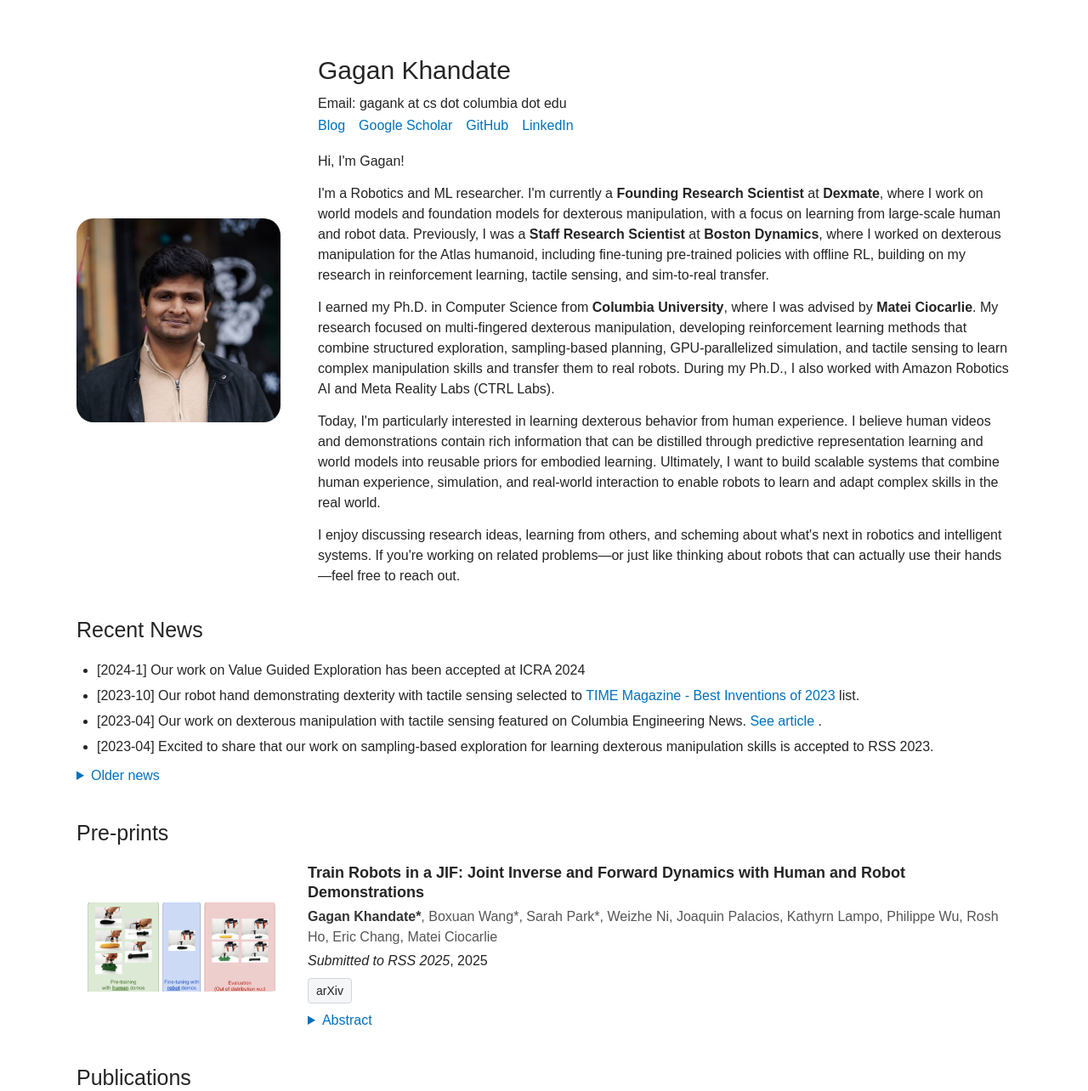
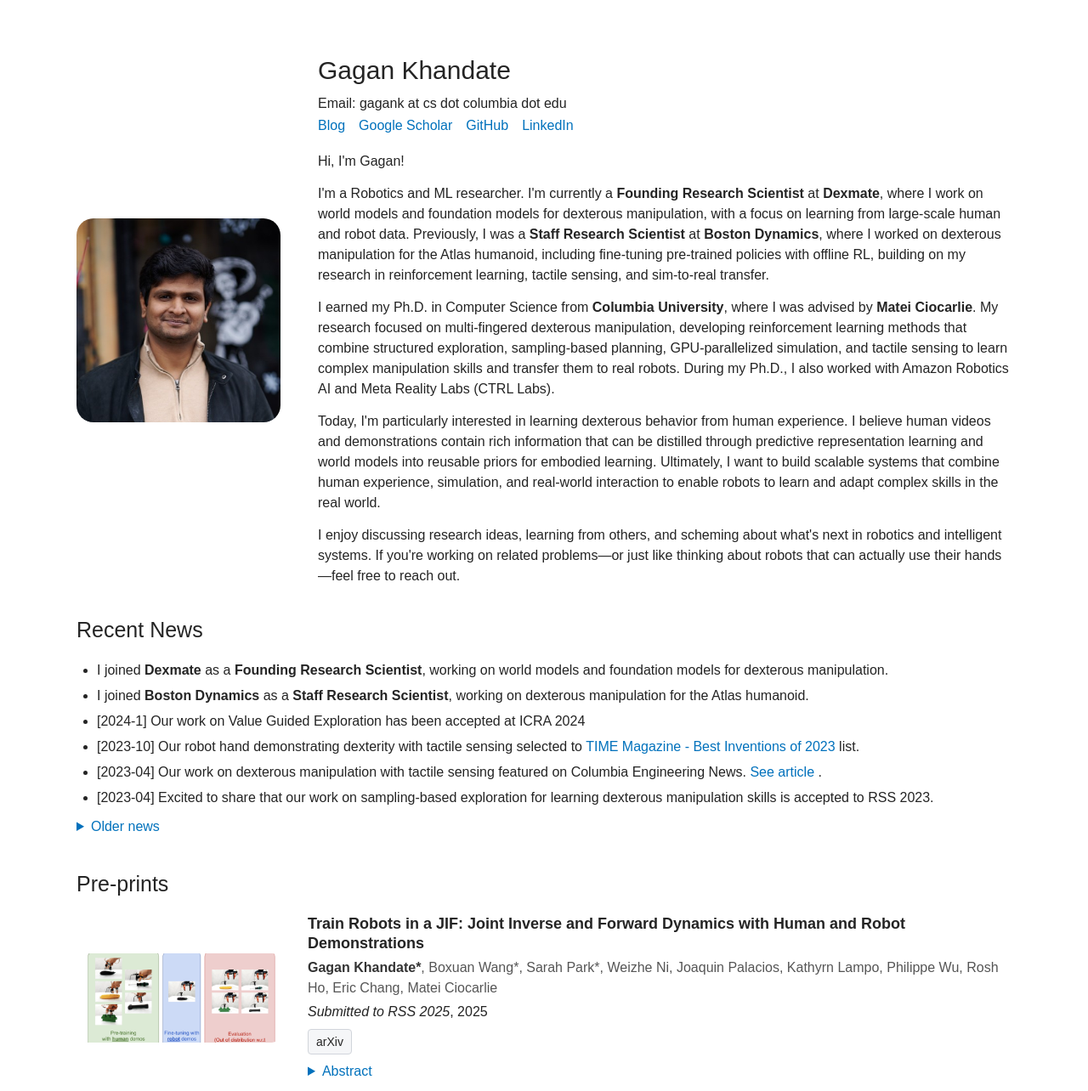
Before and after one commit to gagkhan/gagkhan.github.io, a Jekyll site: the page built from index.html, in a window 1280 px wide. Shown: the top 1284 px of the page at 85% size. Built offline with Jekyll 4.4.1, drawn with Linux system fonts in a browser that asks for light colours; grey boxes are pictures that could not be loaded.

Commit message:
Add share links to blog posts and recent-news entries for new roles
Co-Authored-By: Claude Fable 5.1 <noreply@anthropic.com>

```diff
--- a/index.html
+++ b/index.html
@@ -23,6 +23,8 @@ layout: default
 <section class="news" aria-labelledby="news-heading">
   <h2 id="news-heading">Recent News</h2>
   <ul>
+      <li>I joined <strong>Dexmate</strong> as a <strong>Founding Research Scientist</strong>, working on world models and foundation models for dexterous manipulation.</li>
+      <li>I joined <strong>Boston Dynamics</strong> as a <strong>Staff Research Scientist</strong>, working on dexterous manipulation for the Atlas humanoid.</li>
       <li>[2024-1] Our work on Value Guided Exploration has been accepted at ICRA 2024 </li>
       <li>[2023-10] Our robot hand demonstrating dexterity with tactile sensing selected to <a href="https://time.com/collection/best-inventions-2023/6326934/columbia-university-robotic-hand/">TIME Magazine - Best Inventions of 2023</a> list.</li>
       <li>[2023-04] Our work on dexterous manipulation with tactile sensing featured on Columbia Engineering News. <a href="https://www.engineering.columbia.edu/news/highly-dexterous-robot-hand-can-operate-in-the-dark"> See article </a>.</li>
--- a/style.scss
+++ b/style.scss
@@ -124,3 +124,6 @@ summary:hover { color: #208799; }
   .blog-nav { margin-bottom: 32px; }
   .prose { font-size: 17px; }
 }
+
+.post-share.link-badges { margin: 0 0 24px; gap: 10px; }
+.post-share .badge { min-height: 44px; padding: 8px 14px; }
```
Also changed, not shown: _layouts/blog-post.html (+9 -1 lines).
